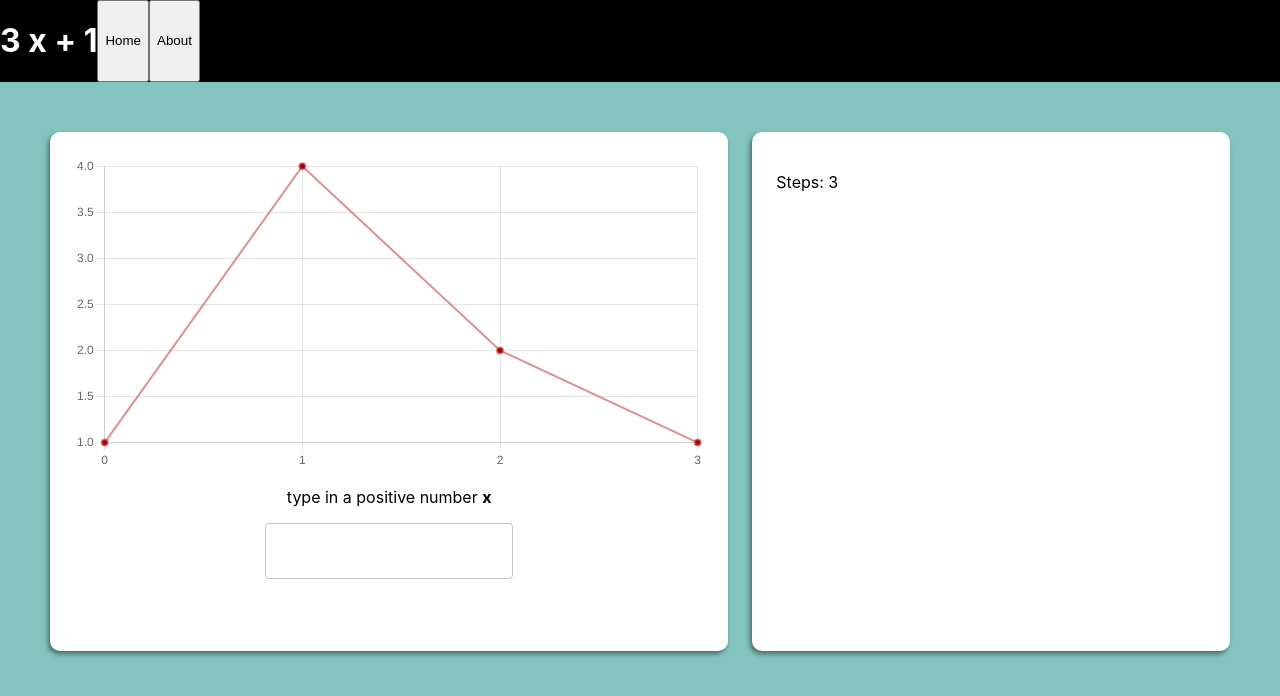
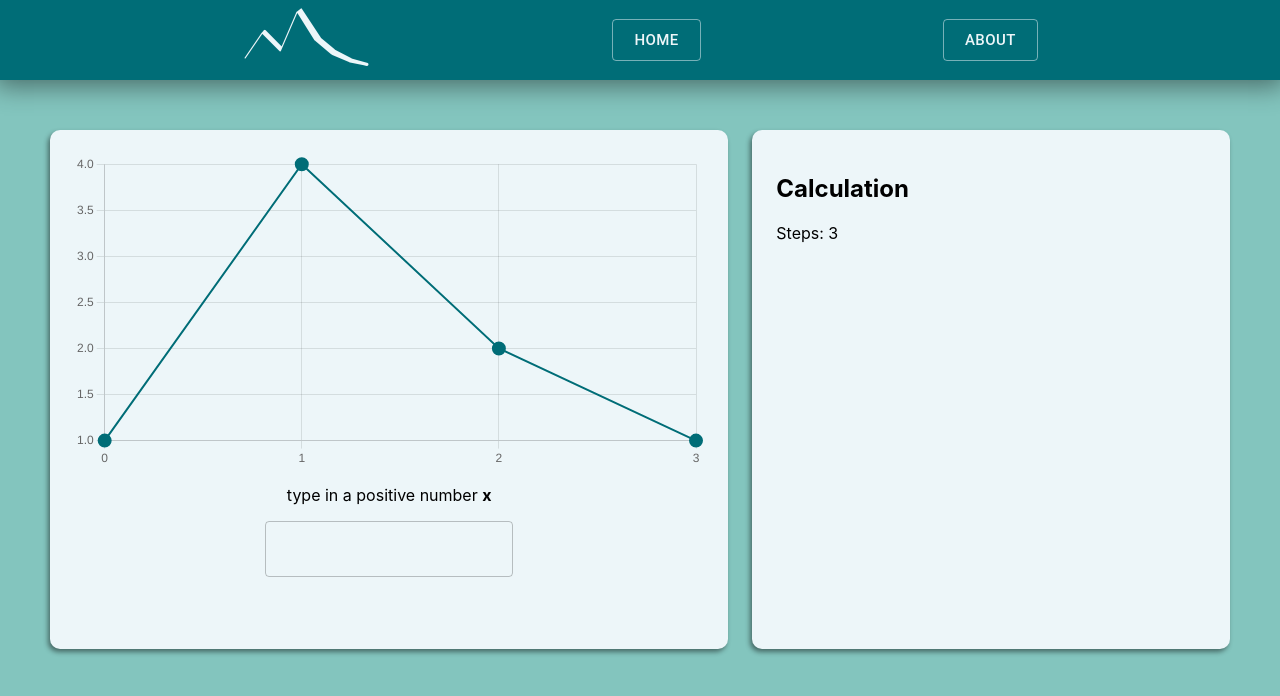
Before and after one commit to efrot/three-x-plus-one, a React (Create React App) app: page / in a window 1280 px wide. Shown: the top 696 px of the page. Built offline with nearby package versions, Linux system fonts and the light colour scheme; the HTML template or start-up script is replaced by a standard one.

Commit message:
add colors

```diff
--- a/src/Collatz/Collatz.css
+++ b/src/Collatz/Collatz.css
@@ -1,24 +1,24 @@
 .collatz-container{
-    margin: 50px 50px;
+    margin: 50px 50px 50px 50px;
     align-items: center;
     justify-content: center;
 }
 
 .collatz-graph-container {
-    background-color: white;
+    background-color: #edf6f9;
     display: flex;
     flex-direction: column;
     align-items: center;
     height: 100%;
-    padding: 24px 24px;
+    padding: 24px;
     border-radius: 10px;
     box-shadow: -2px 3px 5px #00000075;
 }
 
 .collatz-info-container {
-    background-color: white;
+    background-color: #edf6f9;
     height: 100%;
-    padding: 24px 24px;
+    padding: 24px;
     border-radius: 10px;
     box-shadow: -2px 3px 5px #00000075;
 
--- a/src/Collatz/CollatzGraph.jsx
+++ b/src/Collatz/CollatzGraph.jsx
@@ -74,10 +74,10 @@
                         datasets: [{
                             label: "x",
                             data: xValues,
-                            backgroundColor: '#A10300',
-                            borderColor: 'rgba(199, 71, 69, 0.6)',
+                            backgroundColor: '#006d77 ',
+                            borderColor: '#006d77 ',
                             borderWidth: 2,
-                            radius: 3,
+                            radius: 6,
                         }]
                     }}
                     options={{
--- a/src/Collatz/CollatzInfo.jsx
+++ b/src/Collatz/CollatzInfo.jsx
@@ -5,6 +5,7 @@
 
     return (
         <div className="collatz-info-container">
+            <h2>Calculation</h2>
             <p>Steps: {steps}</p>
         </div>
     )
--- a/src/Header/Header.css
+++ b/src/Header/Header.css
@@ -1,5 +1,14 @@
 .header-container {
-    background-color: black;
-    color: white;
+    background-color: #006d77 ;
+    color: #edf6f9;
     display:flex;
+    align-items: center;
+    justify-content:space-evenly;
+    height: 10vh;
+    box-shadow: 0px 1px 25px 5px #00000075;
 }
+
+.logo {
+    height: 8em;
+    pointer-events: none;
+}
--- a/src/Header/Header.jsx
+++ b/src/Header/Header.jsx
@@ -1,13 +1,28 @@
-import { Text } from "@mui/material";
+import { Button } from "@mui/material";
 import './Header.css';
+import { ThemeProvider, createTheme } from '@mui/material/styles';
+import logo from '../images/3x+1.png';
+
+const theme = createTheme({
+  palette: {
+    prime: {
+      main: '#edf6f9',
+      light: '#edf6f9',
+      dark: '#edf6f9',
+      contrastText: '#edf6f9',
+    },
+  },
+});
 
 const Header = () => {
 
     return(
         <div className="header-container">
-            <h1>3 x + 1</h1>
-            <button>Home</button>
-            <button>About</button>
+            <img src={logo} className="logo"/>
+            <ThemeProvider theme={theme}>
+            <Button variant="outlined" size="large" color="prime">Home</Button>
+            <Button variant="outlined" size="large" color="prime">About</Button>
+            </ThemeProvider>
         </div>
     )
 
```
Also changed, not shown: src/images/3x+1.png (added), 1 other file (tests, documents, lock files or other folders).
